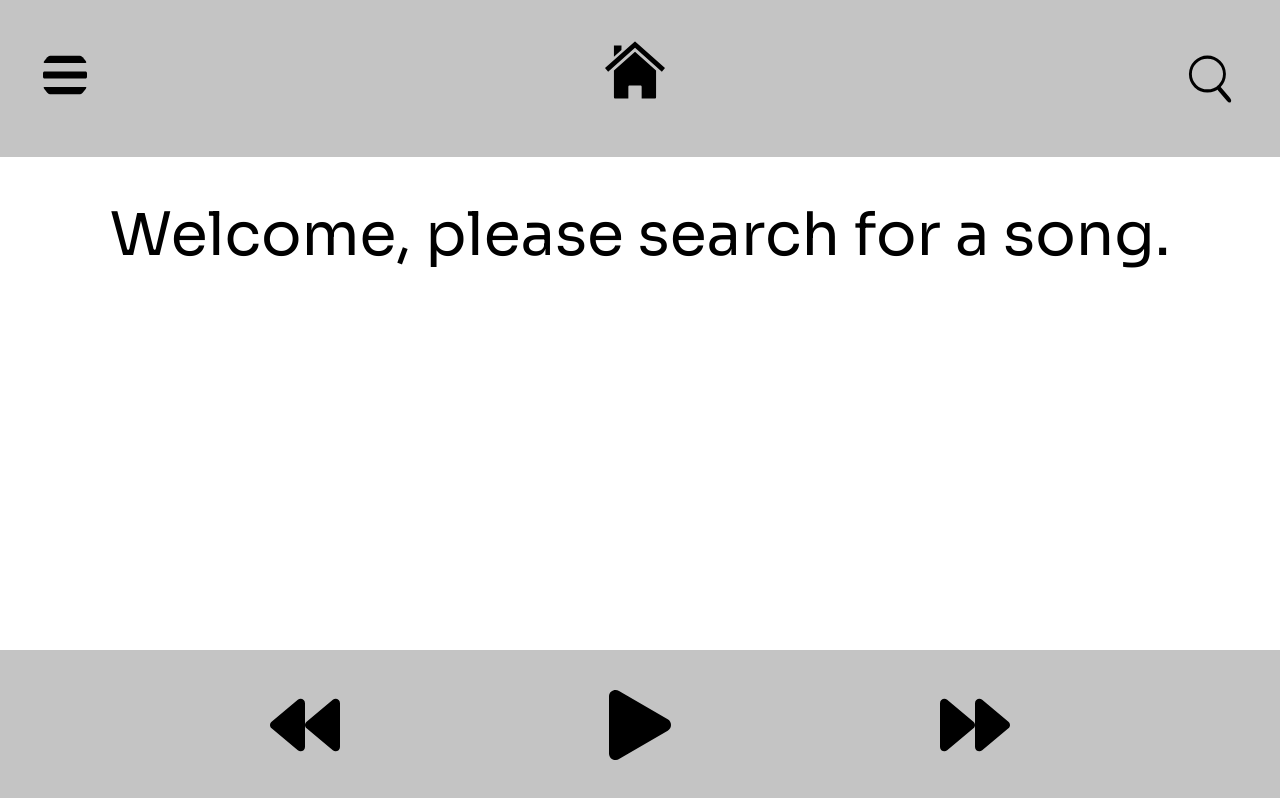
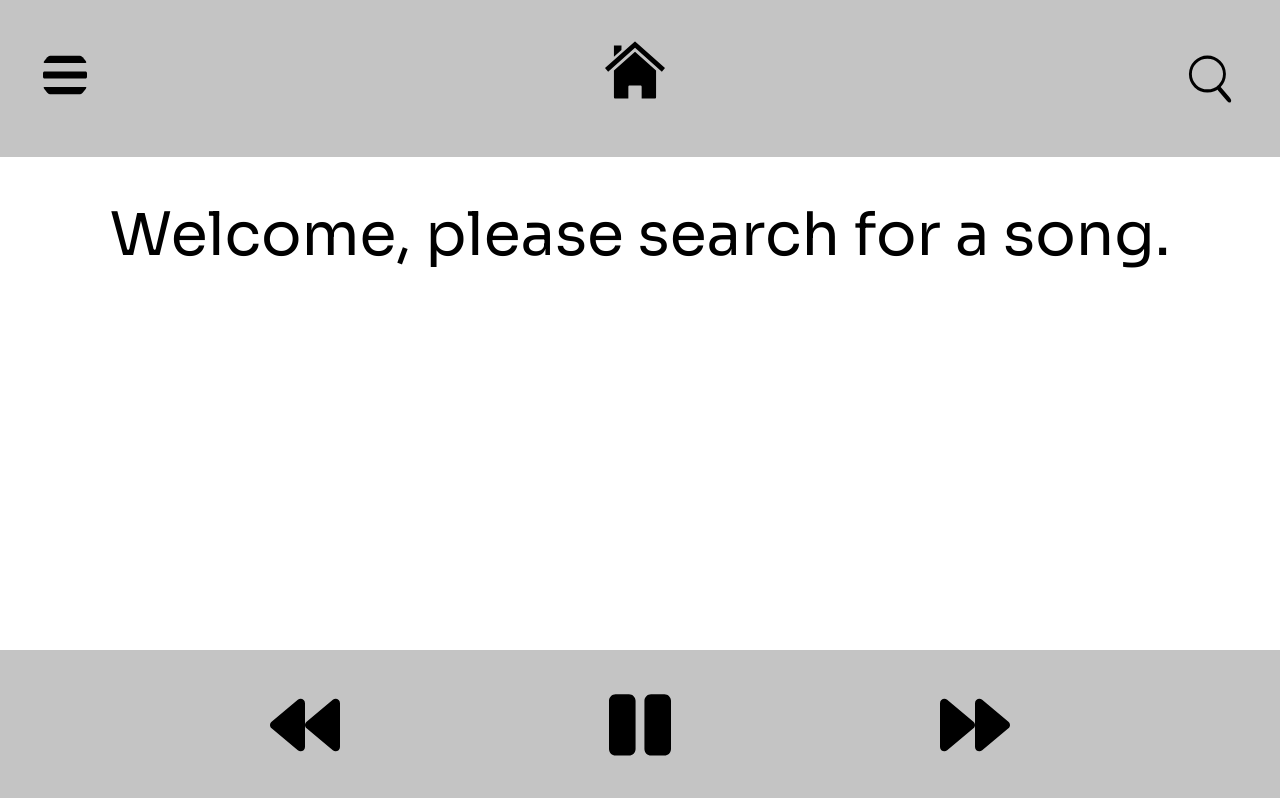
Before and after one commit to n1cken/Ljudio-Music-Player, a React (Create React App) app: page / in a window 1280 px wide. Built offline with nearby package versions, Linux system fonts and the light colour scheme.

Commit message:
Made the play/pause button able to be toggled

```diff
--- a/src/components/Player.jsx
+++ b/src/components/Player.jsx
@@ -1,14 +1,27 @@
 import React from 'react'
 import Backward from "../assets/svgFiles/backward-solid.svg";
 import play from "../assets/svgFiles/play-solid.svg";
+import pause from "../assets/svgFiles/pause-solid.svg";
 import forward from "../assets/svgFiles/forward-solid.svg";
 
 import '../styles/Player.css';
+
+let isPlaying = false;
 
 class Player extends React.Component {
     constructor(props) {
         super(props);
         this.state = {};
+    }
+
+    playOrPause() {
+        if (isPlaying == false) {
+            document.getElementById("playPause").src = play;
+            isPlaying = true;
+        } else {
+            document.getElementById("playPause").src = pause;
+            isPlaying = false;
+        }
     }
 
     render() {
@@ -17,7 +30,7 @@ class Player extends React.Component {
                 <div className="bottom">
                     <div></div>
                     <img src={Backward} alt="backwards" />
-                    <img src={play} alt="play" />
+                    <img src={pause} alt="play" id="playPause" onClick={this.playOrPause} />
                     <img src={forward} alt="forward" />
                     <div></div>
                 </div>
```
